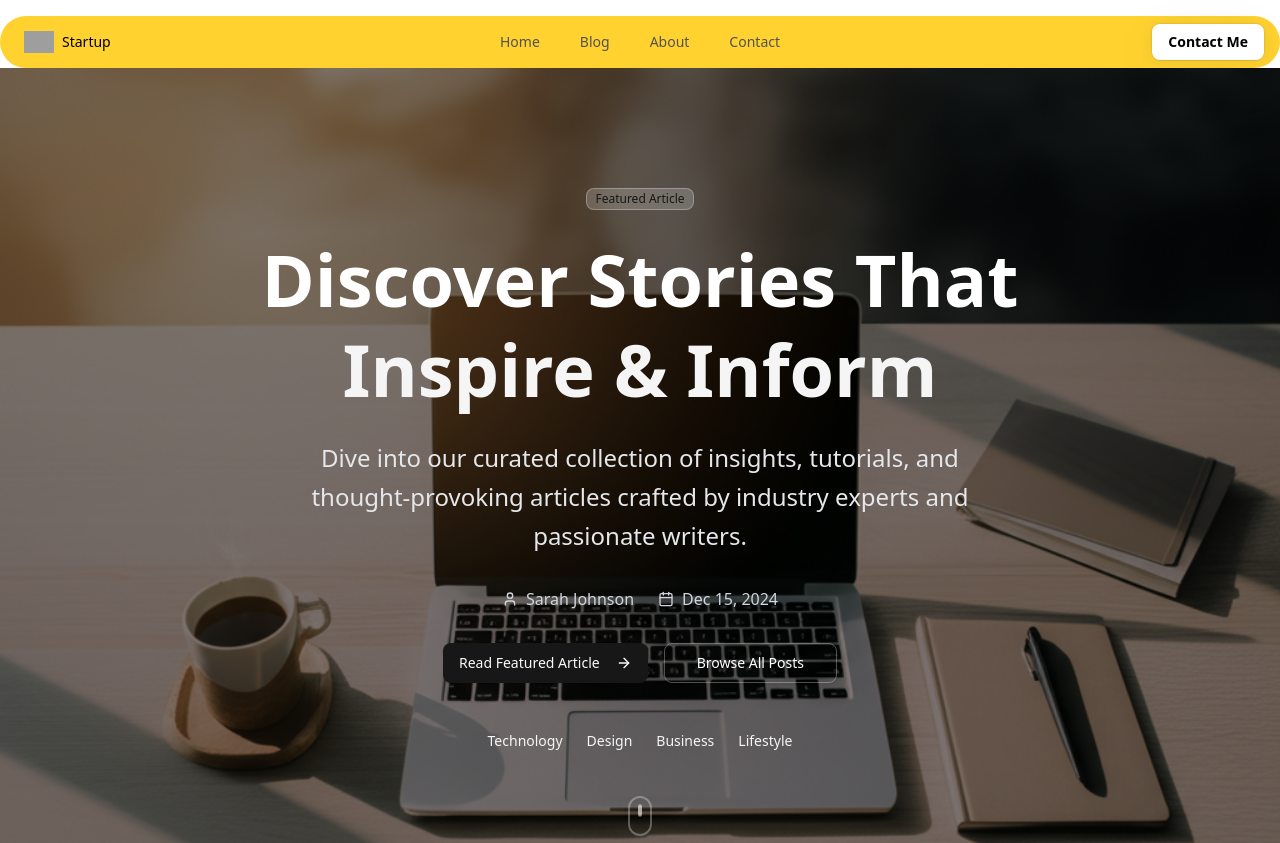
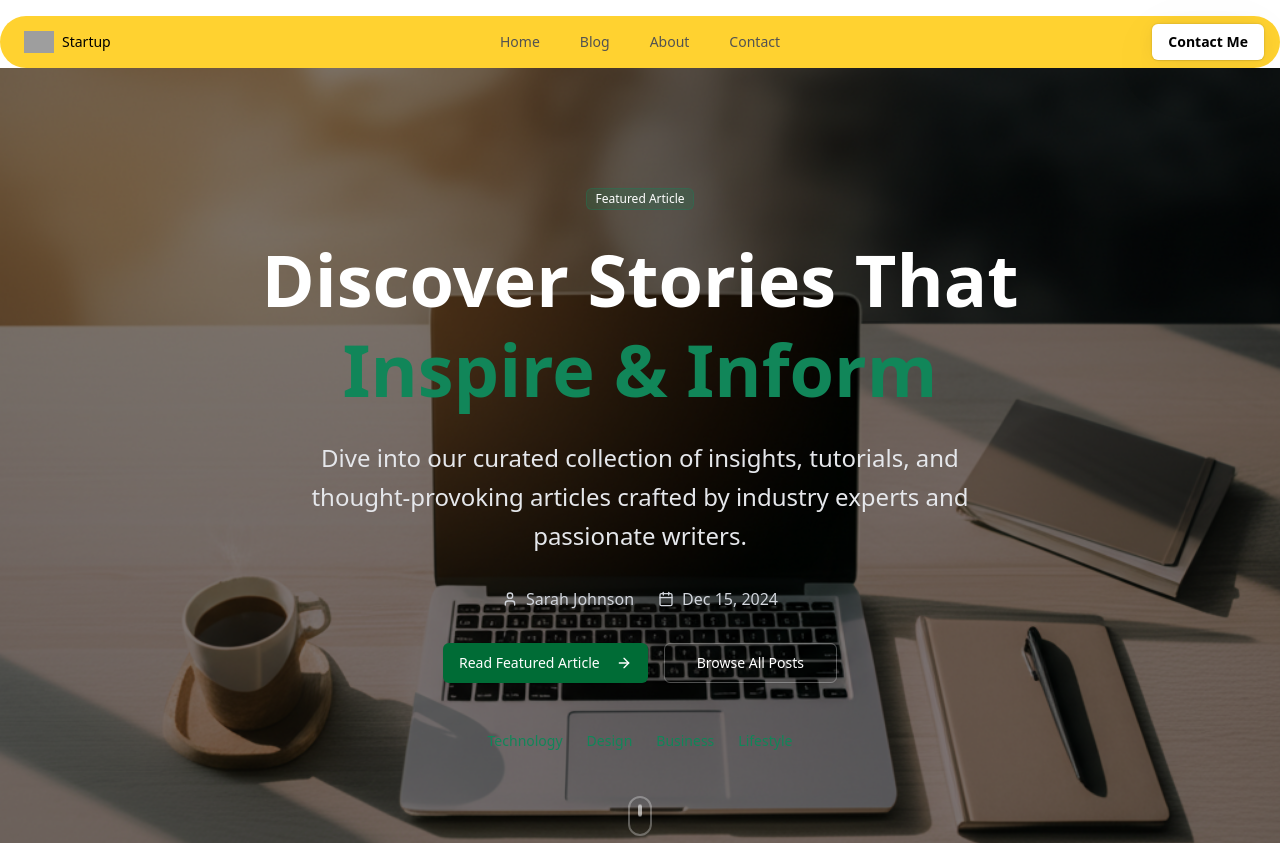
Before and after one commit to DharshanSR/journalscript, a Next.js app: page / in a window 1280 px wide. Shown: the top 843 px of the page. Built offline with nearby package versions, Linux system fonts and the light colour scheme; grey boxes are pictures that could not be loaded.

Commit message:
refactor: simplify CSS variables and reintroduce theme inline definitions

```diff
--- a/src/app/globals.css
+++ b/src/app/globals.css
@@ -3,100 +3,62 @@
 
 @custom-variant dark (&:is(.dark *));
 
-@theme inline {
-  --color-background: var(--background);
-  --color-foreground: var(--foreground);
-  --font-sans: var(--font-geist-sans);
-  --font-mono: var(--font-geist-mono);
-  --color-sidebar-ring: var(--sidebar-ring);
-  --color-sidebar-border: var(--sidebar-border);
-  --color-sidebar-accent-foreground: var(--sidebar-accent-foreground);
-  --color-sidebar-accent: var(--sidebar-accent);
-  --color-sidebar-primary-foreground: var(--sidebar-primary-foreground);
-  --color-sidebar-primary: var(--sidebar-primary);
-  --color-sidebar-foreground: var(--sidebar-foreground);
-  --color-sidebar: var(--sidebar);
-  --color-chart-5: var(--chart-5);
-  --color-chart-4: var(--chart-4);
-  --color-chart-3: var(--chart-3);
-  --color-chart-2: var(--chart-2);
-  --color-chart-1: var(--chart-1);
-  --color-ring: var(--ring);
-  --color-input: var(--input);
-  --color-border: var(--border);
-  --color-destructive: var(--destructive);
-  --color-accent-foreground: var(--accent-foreground);
-  --color-accent: var(--accent);
-  --color-muted-foreground: var(--muted-foreground);
-  --color-muted: var(--muted);
-  --color-secondary-foreground: var(--secondary-foreground);
-  --color-secondary: var(--secondary);
-  --color-primary-foreground: var(--primary-foreground);
-  --color-primary: var(--primary);
-  --color-popover-foreground: var(--popover-foreground);
-  --color-popover: var(--popover);
-  --color-card-foreground: var(--card-foreground);
-  --color-card: var(--card);
-  --radius-sm: calc(var(--radius) - 4px);
-  --radius-md: calc(var(--radius) - 2px);
-  --radius-lg: var(--radius);
-  --radius-xl: calc(var(--radius) + 4px);
-}
-
 :root {
-  --radius: 0.625rem;
-  --background: oklch(1 0 0);
-  --foreground: oklch(0.145 0 0);
-  --card: oklch(1 0 0);
-  --card-foreground: oklch(0.145 0 0);
+  --background: oklch(1 0 0); /* Clean white background */
+  --foreground: oklch(0.35 0 0); /* Professional dark gray for text */
+  --card: oklch(0.97 0 0); /* Light gray for cards */
+  --card-foreground: oklch(0.35 0 0);
   --popover: oklch(1 0 0);
-  --popover-foreground: oklch(0.145 0 0);
-  --primary: oklch(0.205 0 0);
-  --primary-foreground: oklch(0.985 0 0);
-  --secondary: oklch(0.97 0 0);
-  --secondary-foreground: oklch(0.205 0 0);
+  --popover-foreground: oklch(0.35 0 0);
+  --primary: oklch(0.45 0.15 160); /* Emerald green for primary actions */
+  --primary-foreground: oklch(1 0 0);
+  --secondary: oklch(0.55 0.12 160); /* Lighter emerald for accents */
+  --secondary-foreground: oklch(1 0 0);
   --muted: oklch(0.97 0 0);
-  --muted-foreground: oklch(0.556 0 0);
-  --accent: oklch(0.97 0 0);
-  --accent-foreground: oklch(0.205 0 0);
+  --muted-foreground: oklch(0.35 0 0);
+  --accent: oklch(0.55 0.12 160); /* Accent emerald color */
+  --accent-foreground: oklch(1 0 0);
   --destructive: oklch(0.577 0.245 27.325);
-  --border: oklch(0.922 0 0);
-  --input: oklch(0.922 0 0);
-  --ring: oklch(0.708 0 0);
-  --chart-1: oklch(0.646 0.222 41.116);
-  --chart-2: oklch(0.6 0.118 184.704);
-  --chart-3: oklch(0.398 0.07 227.392);
-  --chart-4: oklch(0.828 0.189 84.429);
-  --chart-5: oklch(0.769 0.188 70.08);
-  --sidebar: oklch(0.985 0 0);
-  --sidebar-foreground: oklch(0.145 0 0);
-  --sidebar-primary: oklch(0.205 0 0);
-  --sidebar-primary-foreground: oklch(0.985 0 0);
-  --sidebar-accent: oklch(0.97 0 0);
-  --sidebar-accent-foreground: oklch(0.205 0 0);
-  --sidebar-border: oklch(0.922 0 0);
-  --sidebar-ring: oklch(0.708 0 0);
+  --destructive-foreground: oklch(1 0 0);
+  --border: oklch(0.85 0 0); /* Light border */
+  --input: oklch(1 0 0);
+  --ring: oklch(0.45 0.15 160 / 0.5); /* Emerald focus ring */
+  --chart-1: oklch(0.45 0.15 160);
+  --chart-2: oklch(0.55 0.12 160);
+  --chart-3: oklch(0.35 0 0);
+  --chart-4: oklch(0.97 0 0);
+  --chart-5: oklch(1 0 0);
+  --radius: 0.5rem;
+  --sidebar: oklch(0.97 0 0);
+  --sidebar-foreground: oklch(0.35 0 0);
+  --sidebar-primary: oklch(0.45 0.15 160);
+  --sidebar-primary-foreground: oklch(1 0 0);
+  --sidebar-accent: oklch(0.55 0.12 160);
+  --sidebar-accent-foreground: oklch(1 0 0);
+  --sidebar-border: oklch(0.85 0 0);
+  --sidebar-ring: oklch(0.45 0.15 160 / 0.5);
 }
 
 .dark {
   --background: oklch(0.145 0 0);
   --foreground: oklch(0.985 0 0);
-  --card: oklch(0.205 0 0);
+  --card: oklch(0.145 0 0);
   --card-foreground: oklch(0.985 0 0);
-  --popover: oklch(0.205 0 0);
+  --popover: oklch(0.145 0 0);
   --popover-foreground: oklch(0.985 0 0);
-  --primary: oklch(0.922 0 0);
-  --primary-foreground: oklch(0.205 0 0);
+  --primary: oklch(0.55 0.12 160);
+  --primary-foreground: oklch(0.145 0 0);
   --secondary: oklch(0.269 0 0);
   --secondary-foreground: oklch(0.985 0 0);
   --muted: oklch(0.269 0 0);
   --muted-foreground: oklch(0.708 0 0);
-  --accent: oklch(0.269 0 0);
-  --accent-foreground: oklch(0.985 0 0);
-  --destructive: oklch(0.704 0.191 22.216);
-  --border: oklch(1 0 0 / 10%);
-  --input: oklch(1 0 0 / 15%);
-  --ring: oklch(0.556 0 0);
+  --accent: oklch(0.55 0.12 160);
+  --accent-foreground: oklch(0.145 0 0);
+  --destructive: oklch(0.396 0.141 25.723);
+  --destructive-foreground: oklch(0.637 0.237 25.331);
+  --border: oklch(0.269 0 0);
+  --input: oklch(0.269 0 0);
+  --ring: oklch(0.439 0 0);
   --chart-1: oklch(0.488 0.243 264.376);
   --chart-2: oklch(0.696 0.17 162.48);
   --chart-3: oklch(0.769 0.188 70.08);
@@ -108,8 +70,47 @@
   --sidebar-primary-foreground: oklch(0.985 0 0);
   --sidebar-accent: oklch(0.269 0 0);
   --sidebar-accent-foreground: oklch(0.985 0 0);
-  --sidebar-border: oklch(1 0 0 / 10%);
-  --sidebar-ring: oklch(0.556 0 0);
+  --sidebar-border: oklch(0.269 0 0);
+  --sidebar-ring: oklch(0.439 0 0);
+}
+
+@theme inline {
+  --color-background: var(--background);
+  --color-foreground: var(--foreground);
+  --color-card: var(--card);
+  --color-card-foreground: var(--card-foreground);
+  --color-popover: var(--popover);
+  --color-popover-foreground: var(--popover-foreground);
+  --color-primary: var(--primary);
+  --color-primary-foreground: var(--primary-foreground);
+  --color-secondary: var(--secondary);
+  --color-secondary-foreground: var(--secondary-foreground);
+  --color-muted: var(--muted);
+  --color-muted-foreground: var(--muted-foreground);
+  --color-accent: var(--accent);
+  --color-accent-foreground: var(--accent-foreground);
+  --color-destructive: var(--destructive);
+  --color-destructive-foreground: var(--destructive-foreground);
+  --color-border: var(--border);
+  --color-input: var(--input);
+  --color-ring: var(--ring);
+  --color-chart-1: var(--chart-1);
+  --color-chart-2: var(--chart-2);
+  --color-chart-3: var(--chart-3);
+  --color-chart-4: var(--chart-4);
+  --color-chart-5: var(--chart-5);
+  --radius-sm: calc(var(--radius) - 4px);
+  --radius-md: calc(var(--radius) - 2px);
+  --radius-lg: var(--radius);
+  --radius-xl: calc(var(--radius) + 4px);
+  --color-sidebar: var(--sidebar);
+  --color-sidebar-foreground: var(--sidebar-foreground);
+  --color-sidebar-primary: var(--sidebar-primary);
+  --color-sidebar-primary-foreground: var(--sidebar-primary-foreground);
+  --color-sidebar-accent: var(--sidebar-accent);
+  --color-sidebar-accent-foreground: var(--sidebar-accent-foreground);
+  --color-sidebar-border: var(--sidebar-border);
+  --color-sidebar-ring: var(--sidebar-ring);
 }
 
 @layer base {
```
